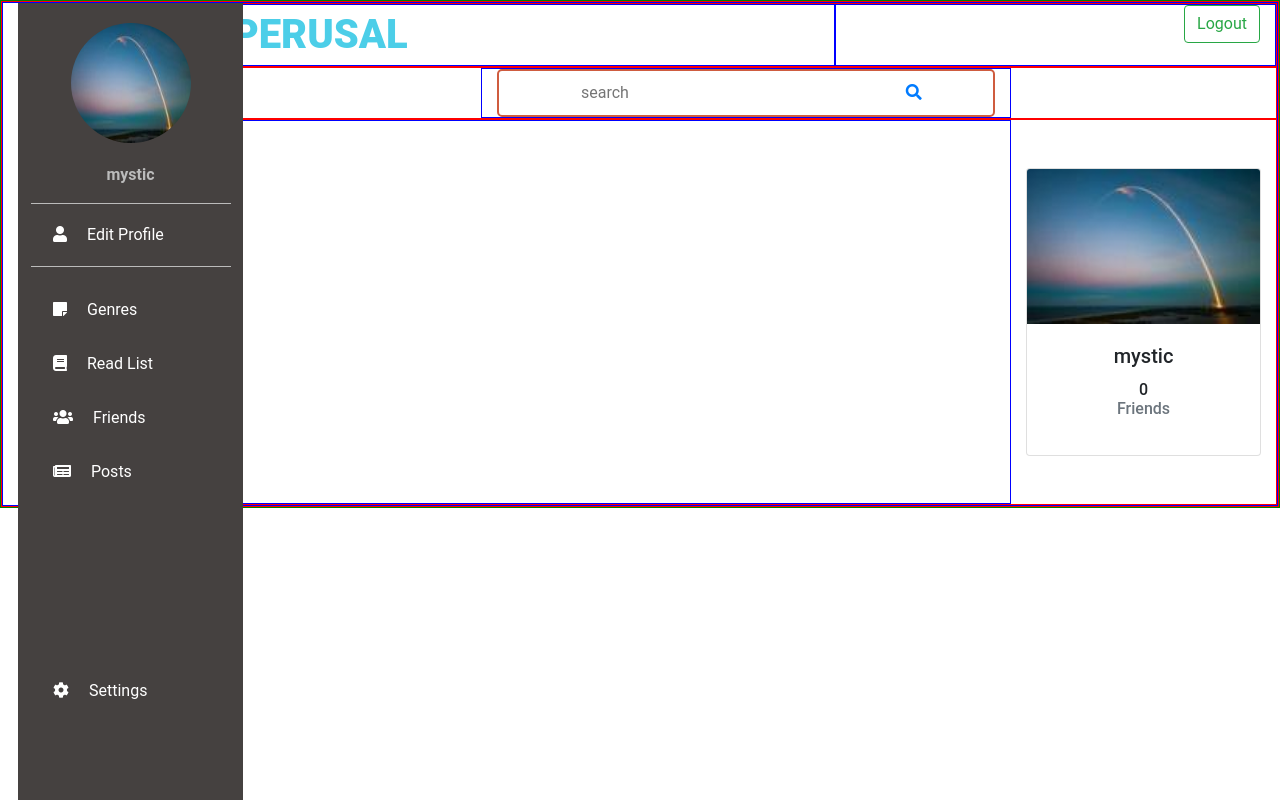
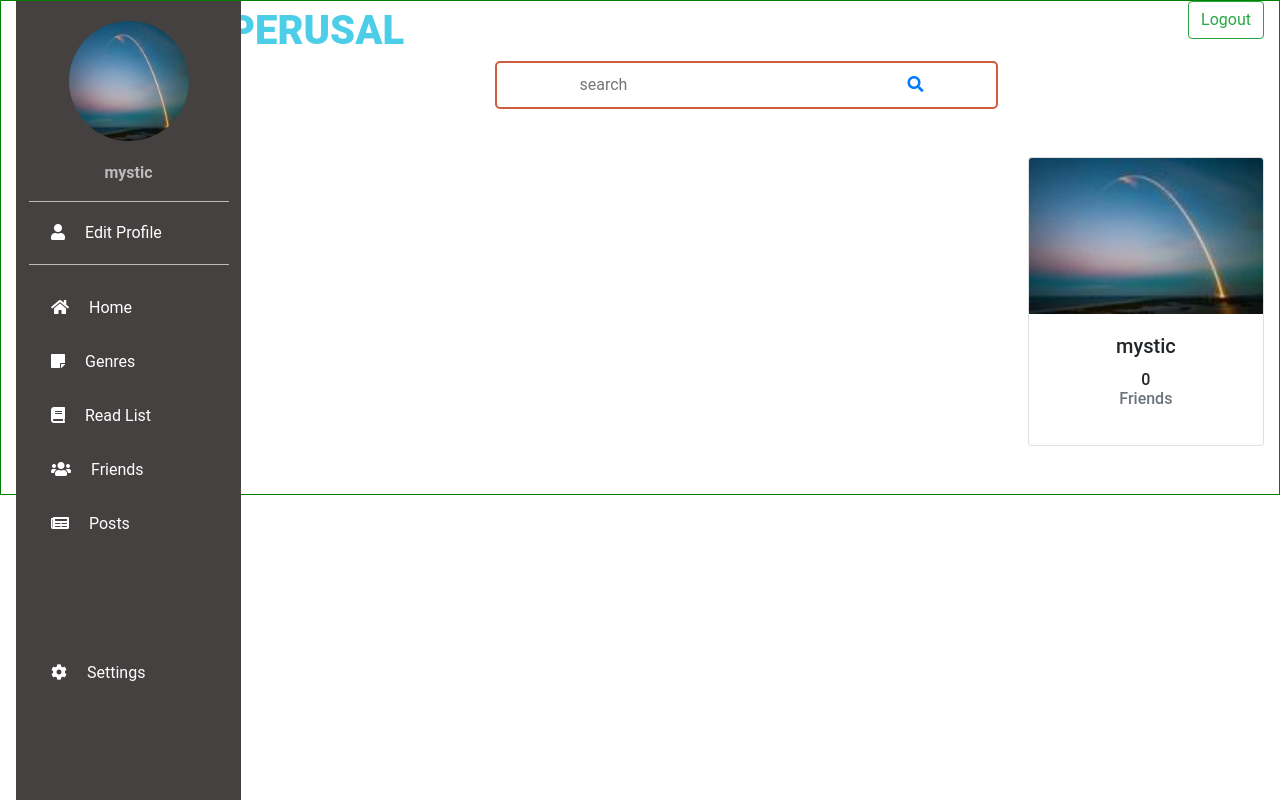
Before and after one commit to swarna1001/Perusal, a Django app: page /accounts/friends/ in a window 1280 px wide. Run offline with Django 3.2, Linux system fonts and the light colour scheme; a user stored in the database is signed in; data comes from the database, SQL or seed files in the repository; both versions use the stored data as it was after the commit; some libraries are stand-ins or nearby versions.

Commit message:
4.6 -  modiified homepage and the request handling views

```diff
--- a/accounts/static/accounts/base_style.css
+++ b/accounts/static/accounts/base_style.css
@@ -68,15 +68,14 @@ hr.solid{
   transition-property: color;
 }
 
-
 .wrapper .sidebar .sidebar-menu .item .last-menu-btn{
   display: block;
   color: #fff;
   position: relative;
-  padding: 0px 35px;
+  padding: 70px 35px;
   transition: 0.3s;
   transition-property: color;
-  margin-top: 180px;
+  margin-top: 40px;
 }
 
 .wrapper .sidebar .sidebar-menu .item .edit-menu-btn{
@@ -169,4 +168,6 @@ hr.solid{
   }
 
 }
+
+
  /* COMMON CSS FOR ALL THE PAGES */
--- a/accounts/templates/accounts/friends_list.html
+++ b/accounts/templates/accounts/friends_list.html
@@ -24,13 +24,13 @@
            /* max-width: 1280px; */
         }
 
-        .my-col{
+        /*.my-col{
             border: 1px solid blue;
         }
 
          .my-row{
             border: 1px solid red;
-         }
+         } */
 
         </style>
 
@@ -60,6 +60,12 @@
                                 <i class="fas fa fa-user"></i><span>Edit Profile</span></a>
                             </li>
                             <center> <hr class="solid"> </center>
+
+                            <li class="item">
+                                <a href="{% url 'accounts:homepage' %}" class="menu-btn">
+                                <i class="fas fa fa-home"></i><span>Home</span>
+                                </a>
+                            </li>
 
                             <li class="item">
                                 <a href="{% url 'accounts:genres' %}"  class="menu-btn">
--- a/accounts/views.py
+++ b/accounts/views.py
@@ -75,7 +75,6 @@ def homepage_view(request):
 
 	users = Profile.objects.exclude(user = request.user)
 	sent_friend_requests = FriendRequest.objects.filter(from_user = request.user)
-	print(sent_friend_requests)
 	sent_to = []
 	friends = []
 	for user in users:
@@ -87,20 +86,32 @@ def homepage_view(request):
 		friends += friend
 
 	my_friends = request.user.profile.friends.all()
+	print(my_friends)
+
+
 	for i in my_friends:
 		if i in friends:
+			print(i)
 			friends.remove(i)
+	print("FRIENDS :::::::::::", friends)
 
 	if request.user.profile in friends:
 		friends.remove(request.user.profile)
 
-	random_list = random.sample(list(users), min(len(list(users)), 10))
-	print("3")
-	print(random_list)
+	print("FRIENDS NEW LIST :::::::::::", friends)
+
+
+
+
+	# ON USING THESE CODES, SUPERUSER PROFILE IS NOT SHOWN
+
+	"""random_list = random.sample(list(users), min(len(list(users)), 10))
 
 	for r in random_list:
 		if r in friends:
 			random_list.remove(r)
+
+	print("RANDOM :", random_list)
 
 	friends += random_list
 
@@ -109,22 +120,21 @@ def homepage_view(request):
 			friends.remove(i)
 
 	for sent in sent_friend_requests:
-		sent_to.append(sent.to_user)
-
-	print(friends)
+		sent_to.append(sent.to_user)"""
 
 	context = {
 			'users' : friends,
 			'sent' : sent_to
 	}
 
+	print("USERS are", friends)
 
 	return render(request, 'accounts/homepage.html', context)
 
 
 # recent changes
-
-"""@login_required
+"""
+@login_required
 def homepage_view(request):
 
 	users = Profile.objects.exclude(user = request.user)
@@ -199,7 +209,7 @@ def homepage_view(request):
 	}
 
 
-	return render(request, 'accounts/homepage.html', context) """
+	return render(request, 'accounts/homepage.html', context)"""
 
 
 
@@ -353,7 +363,8 @@ def profile_view(request, slug):
 
 ### need to work on ---------------------------
 
-"""def friend_list(request):
+"""
+def friend_list(request):
 	p = request.user.profile
 
 	users = Profile.objects.exclude(user = request.user)
@@ -406,7 +417,7 @@ def send_friend_request(request, id):
 						from_user = request.user,
 						to_user = user )
 
-	return HttpResponseRedirect('/accounts/{}'.format(user.profile.slug))
+	return HttpResponseRedirect('/accounts/homepage/')
 
 @login_required
 def cancel_friend_request(request, id):
@@ -416,7 +427,7 @@ def cancel_friend_request(request, id):
 				to_user = user).first()
 
 	frequest.delete()
-	return HttpResponseRedirect('/accounts/{}'.format(user.profile.slug))
+	return HttpResponseRedirect('/accounts/homepage/')
 
 
 @login_required
@@ -436,7 +447,7 @@ def accept_friend_request(request, id):
 		request_received.delete()
 
 	frequest.delete()
-	return HttpResponseRedirect('/accounts/{}'.format(request.user.profile.slug))
+	return HttpResponseRedirect('/accounts/homepage/')
 
 
 @login_required
@@ -444,7 +455,7 @@ def delete_friend_request(request, id):
 	from_user = get_object_or_404(User, id)
 	frequest = FriendRequest.objects.filter(from_user = from_user, to_user = request.user).first()
 	frequest.delete()
-	return HttpResponseRedirect('/accounts/{}'.format(request.user.profile.slug))
+	return HttpResponseRedirect('/accounts/homepage/')
 
 
 def delete_friend(request, id):
```
Also changed, not shown: db.sqlite3.
